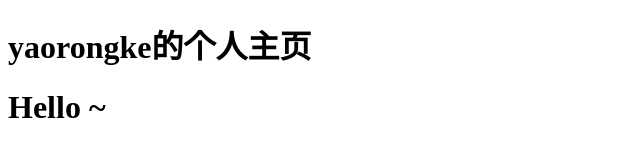
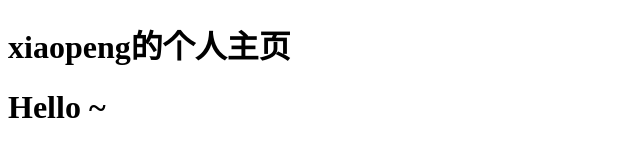
Before and after one commit to nihao56/peng.github.io, a plain HTML site: page index.html in a window 1280 px wide. Shown: the whole page, without its empty margins (0-640 px from the left). Drawn offline with Linux system fonts and the light colour scheme.

Commit message:
Update index.html

```diff
--- a/index.html
+++ b/index.html
@@ -5,7 +5,7 @@
     <title>yaorongke</title>
 </head>
 <body>
-    <h1>yaorongke的个人主页</h1>
+    <h1>xiaopeng的个人主页</h1>
     <h1>Hello ~</h1>
 </body>
 </html>
```
